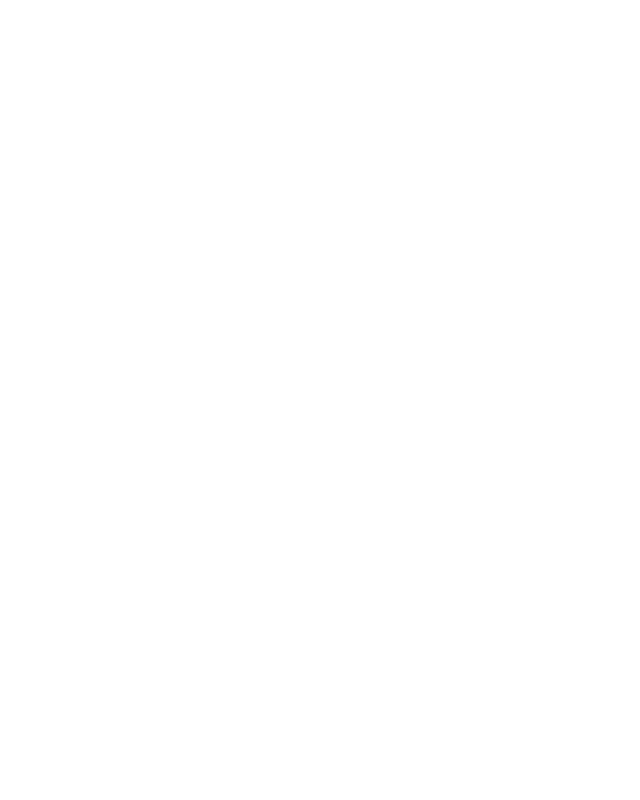
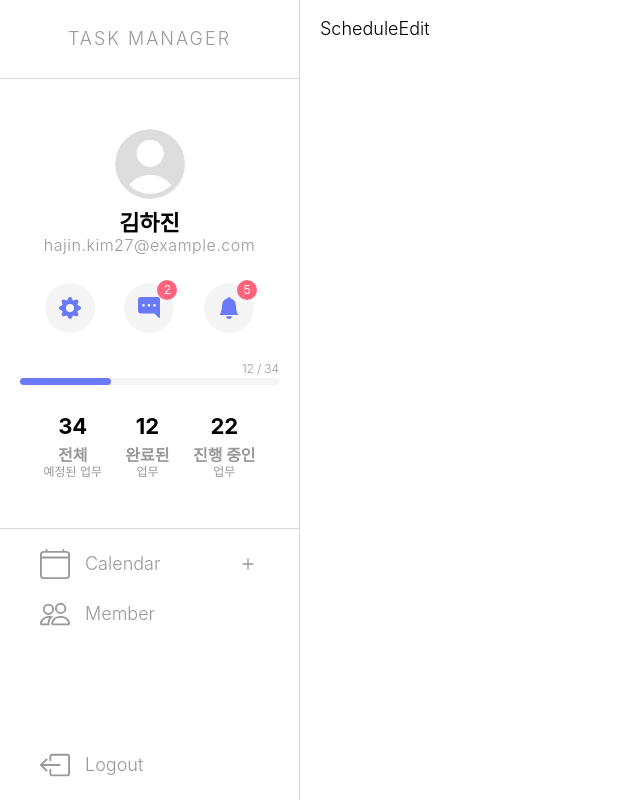
Before and after one commit to supercoding-Project/frontend-3rd, a React (Vite) app: page /schedule-edit in a window 1280 px wide. Before the commit this address had no page. Shown: the whole page, without its empty margins (0-640 px from the left). Built offline with nearby package versions, Linux system fonts and the light colour scheme.

Commit message:
일정 추가 페이지 생성

```diff
--- a/src/App.jsx
+++ b/src/App.jsx
@@ -2,7 +2,7 @@
 import GlobalStyle from './styles/GlobalStyle';
 import Layout from './components/Layout/Layout';
 import Home from './pages/Home/Home';
-import AddCalendar from './pages/AddCalendar/AddCalendar';
+import ScheduleEdit from './pages/ScheduleEdit/ScheduleEdit';
 
 const App = () => {
   return (
@@ -11,7 +11,7 @@
       <Routes>
         <Route path='/' element={<Layout />}>
           <Route index element={<Home />} />
-          <Route path='/add-calendar' element={<AddCalendar />} />
+          <Route path='/schedule-edit' element={<ScheduleEdit />} />
         </Route>
       </Routes>
     </>
--- /dev/null
+++ b/src/pages/ScheduleEdit/ScheduleEdit.jsx
@@ -0,0 +1,5 @@
+const ScheduleEdit = () => {
+  return <div>ScheduleEdit</div>;
+};
+
+export default ScheduleEdit;
```
